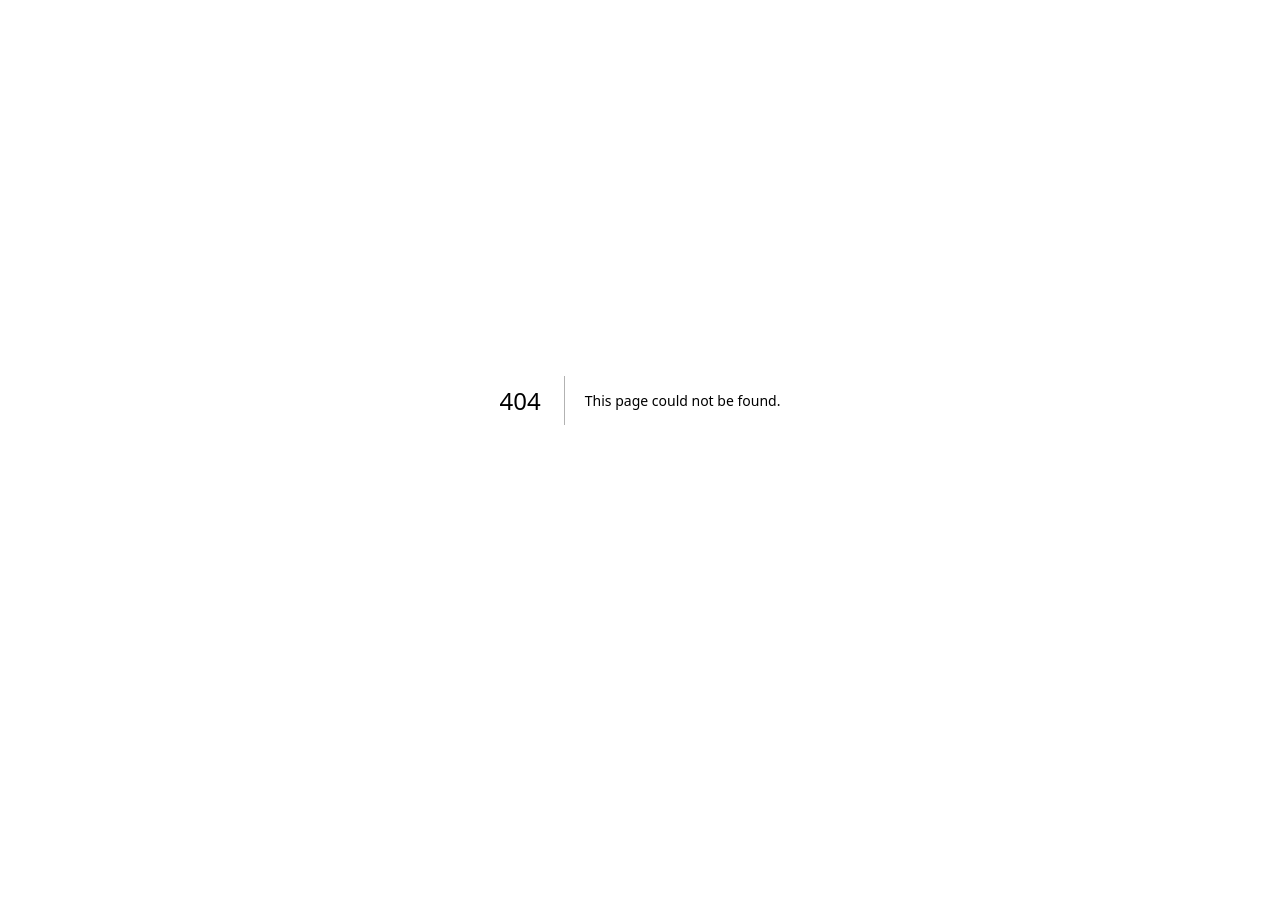
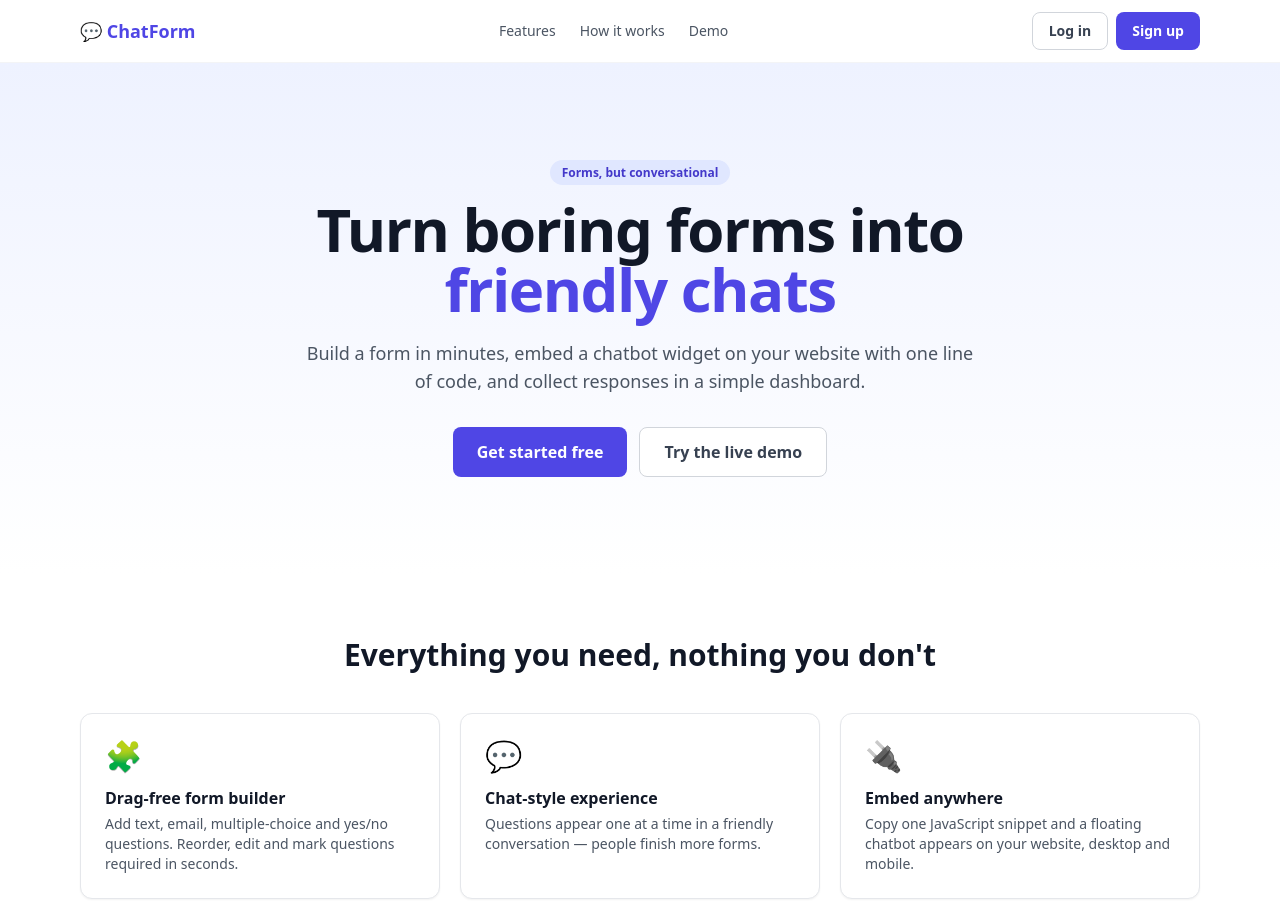
Before and after one commit to mmahadi-ahmedd/chatform, a Next.js app: page / in a window 1280 px wide. Before the commit this address had no page. Shown: the top 919 px of the page. Before the commit the page ends 800 px from the top, so only its background shows below. Built offline with nearby package versions, Linux system fonts and the light colour scheme; no server answers.

Commit message:
feat(landing): add landing page

```diff
--- /dev/null
+++ b/src/app/page.tsx
@@ -0,0 +1,119 @@
+import Link from "next/link";
+import { getUser } from "@/lib/auth";
+import DemoWidget from "@/components/DemoWidget";
+
+export const dynamic = "force-dynamic";
+
+const features = [
+  { icon: "🧩", title: "Drag-free form builder", text: "Add text, email, multiple-choice and yes/no questions. Reorder, edit and mark questions required in seconds." },
+  { icon: "💬", title: "Chat-style experience", text: "Questions appear one at a time in a friendly conversation — people finish more forms." },
+  { icon: "🔌", title: "Embed anywhere", text: "Copy one JavaScript snippet and a floating chatbot appears on your website, desktop and mobile." },
+  { icon: "🎨", title: "Your brand", text: "Pick your color and write your own welcome and thank-you messages." },
+  { icon: "✅", title: "Built-in validation", text: "Email checks, required questions and choice validation on both the browser and the server." },
+  { icon: "📊", title: "Simple dashboard", text: "See every submission with its timestamp, plus totals for forms and responses." },
+];
+
+const steps = [
+  { n: 1, title: "Create a form", text: "Add your questions in the builder and preview the chat." },
+  { n: 2, title: "Publish it", text: "Get a unique public link instantly. Unpublish any time." },
+  { n: 3, title: "Embed the widget", text: "Paste a one-line script on any website." },
+  { n: 4, title: "Collect responses", text: "View every submission in your dashboard." },
+];
+
+export default async function Landing() {
+  const user = await getUser();
+  return (
+    <div>
+      <header className="sticky top-0 z-20 border-b border-gray-100 bg-white/90 backdrop-blur">
+        <div className="mx-auto flex max-w-6xl items-center justify-between px-4 py-3">
+          <Link href="/" className="text-lg font-bold text-indigo-600">💬 ChatForm</Link>
+          <nav className="hidden gap-6 text-sm text-gray-600 sm:flex">
+            <a href="#features" className="hover:text-gray-900">Features</a>
+            <a href="#how" className="hover:text-gray-900">How it works</a>
+            <a href="#demo" className="hover:text-gray-900">Demo</a>
+          </nav>
+          <div className="flex gap-2">
+            {user ? (
+              <Link href="/dashboard" className="btn btn-primary">Dashboard</Link>
+            ) : (
+              <>
+                <Link href="/login" className="btn btn-ghost">Log in</Link>
+                <Link href="/signup" className="btn btn-primary">Sign up</Link>
+              </>
+            )}
+          </div>
+        </div>
+      </header>
+
+      <section className="bg-gradient-to-b from-indigo-50 to-white">
+        <div className="mx-auto max-w-4xl px-4 py-16 text-center sm:py-24">
+          <span className="rounded-full bg-indigo-100 px-3 py-1 text-xs font-semibold text-indigo-700">Forms, but conversational</span>
+          <h1 className="mt-4 text-4xl font-extrabold tracking-tight sm:text-6xl">Turn boring forms into <span className="text-indigo-600">friendly chats</span></h1>
+          <p className="mx-auto mt-5 max-w-2xl text-lg text-gray-600">
+            Build a form in minutes, embed a chatbot widget on your website with one line of code, and collect responses in a simple dashboard.
+          </p>
+          <div className="mt-8 flex flex-wrap justify-center gap-3">
+            <Link href={user ? "/dashboard" : "/signup"} className="btn btn-primary !px-6 !py-3 !text-base">Get started free</Link>
+            <a href="#demo" className="btn btn-ghost !px-6 !py-3 !text-base">Try the live demo</a>
+          </div>
+        </div>
+      </section>
+
+      <section id="features" className="mx-auto max-w-6xl scroll-mt-16 px-4 py-16">
+        <h2 className="text-center text-3xl font-bold">Everything you need, nothing you don&apos;t</h2>
+        <div className="mt-10 grid gap-5 sm:grid-cols-2 lg:grid-cols-3">
+          {features.map((f) => (
+            <div key={f.title} className="card p-6">
+              <div className="text-3xl">{f.icon}</div>
+              <h3 className="mt-3 font-semibold">{f.title}</h3>
+              <p className="mt-1 text-sm text-gray-600">{f.text}</p>
+            </div>
+          ))}
+        </div>
+      </section>
+
+      <section id="how" className="scroll-mt-16 bg-gray-50 py-16">
+        <div className="mx-auto max-w-6xl px-4">
+          <h2 className="text-center text-3xl font-bold">How it works</h2>
+          <ol className="mt-10 grid gap-5 sm:grid-cols-2 lg:grid-cols-4">
+            {steps.map((s) => (
+              <li key={s.n} className="card p-6">
+                <span className="flex h-9 w-9 items-center justify-center rounded-full bg-indigo-600 font-bold text-white">{s.n}</span>
+                <h3 className="mt-3 font-semibold">{s.title}</h3>
+                <p className="mt-1 text-sm text-gray-600">{s.text}</p>
+              </li>
+            ))}
+          </ol>
+        </div>
+      </section>
+
+      <section id="demo" className="mx-auto max-w-6xl scroll-mt-16 px-4 py-16">
+        <h2 className="text-center text-3xl font-bold">Try the chatbot widget</h2>
+        <p className="mx-auto mt-2 max-w-xl text-center text-gray-600">This is exactly what your visitors see on your website. Go ahead and answer the questions — nothing is saved in the demo.</p>
+        <div className="mt-8"><DemoWidget /></div>
+      </section>
+
+      <section className="bg-indigo-600 py-14 text-center text-white">
+        <h2 className="text-3xl font-bold">Ready to build your first chat form?</h2>
+        <Link href={user ? "/dashboard" : "/signup"} className="btn mt-6 bg-white !px-6 !py-3 !text-base text-indigo-700 hover:bg-indigo-50">Create your free account</Link>
+      </section>
+
+      <footer className="border-t border-gray-200 bg-white">
+        <div className="mx-auto flex max-w-6xl flex-col items-center justify-between gap-4 px-4 py-8 text-sm text-gray-600 sm:flex-row">
+          <span className="font-bold text-indigo-600">💬 ChatForm</span>
+          <nav className="flex flex-wrap justify-center gap-5">
+            <a href="#features" className="hover:text-gray-900">Features</a>
+            <a href="#how" className="hover:text-gray-900">How it works</a>
+            <a href="#demo" className="hover:text-gray-900">Demo</a>
+            <Link href="/login" className="hover:text-gray-900">Log in</Link>
+            <Link href="/signup" className="hover:text-gray-900">Sign up</Link>
+          </nav>
+          <div className="flex gap-4">
+            <a href="mailto:hello@example.com" className="hover:text-gray-900">hello@example.com</a>
+            <a href="https://github.com/" target="_blank" rel="noreferrer" className="hover:text-gray-900">GitHub</a>
+          </div>
+        </div>
+      </footer>
+    </div>
+  );
+}
```
